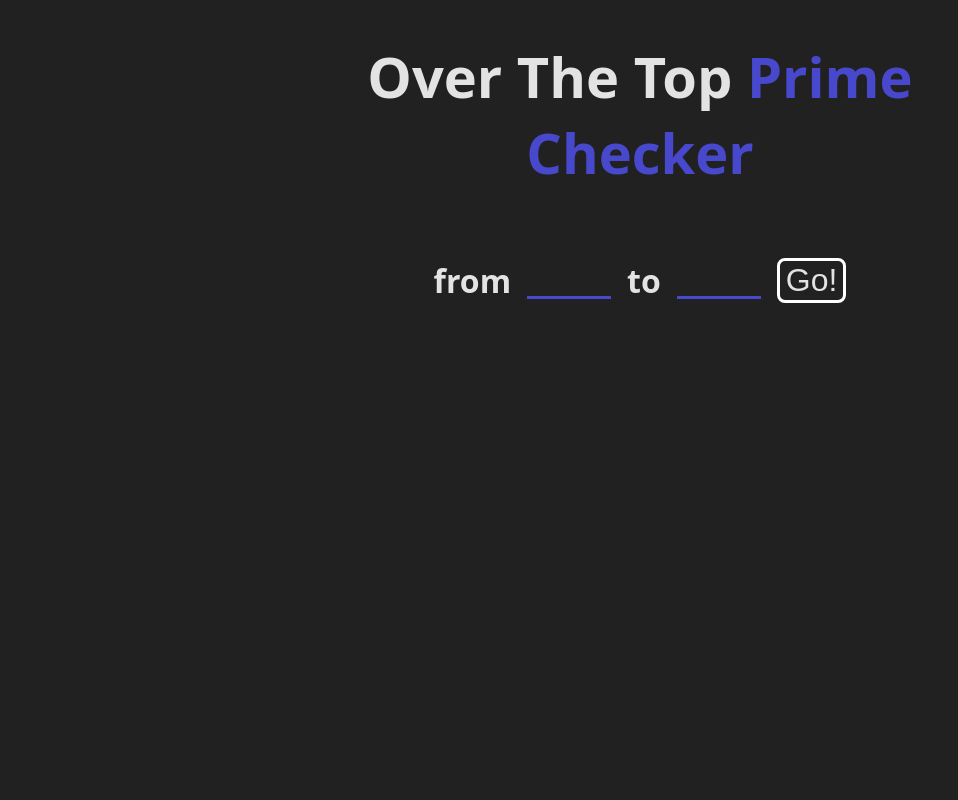
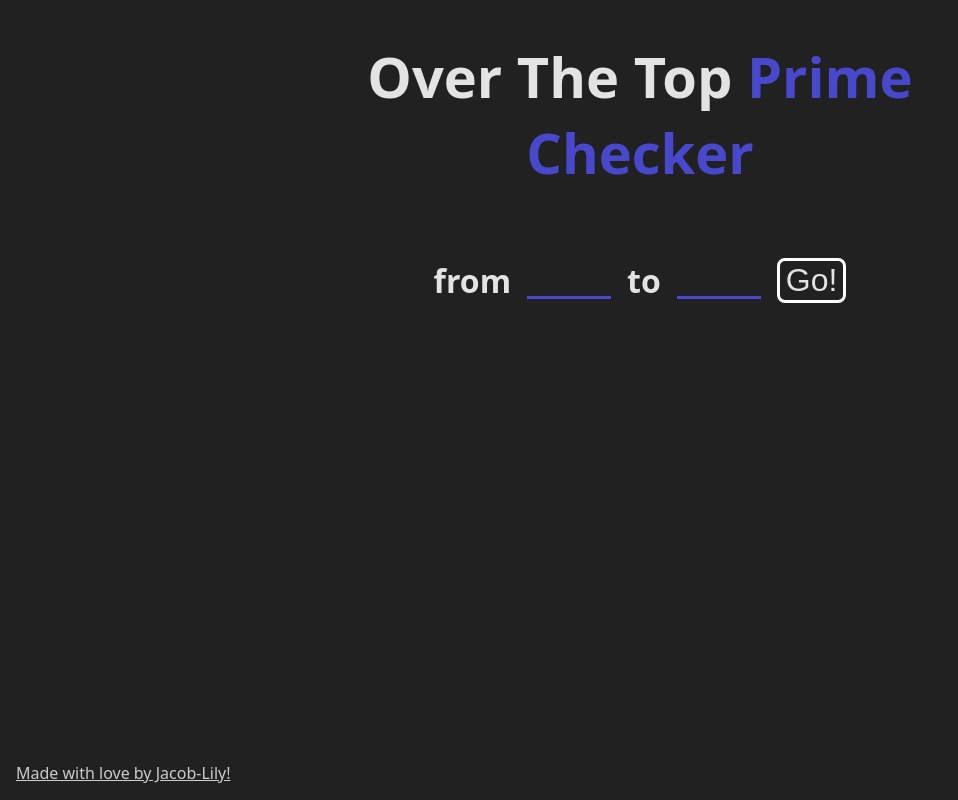
Before and after one commit to yakowa/over-the-top-prime, a plain HTML site: page index.html in a window 1280 px wide. Shown: the whole page, without its empty margins (0-958 px from the left). Drawn offline with Linux system fonts and the light colour scheme.

Commit message:
Added floating credits & README.md

```diff
--- a/index.html
+++ b/index.html
@@ -33,5 +33,6 @@
         </section>
     </results>
 
+    <a style="color: #ccc;position: fixed;bottom: 1rem;left: 1rem;" href="https://jacob-lily.net" target="_blank">Made with love by Jacob-Lily!</a>
 </body>
 </html>
```
Also changed, not shown: 1 other file.
